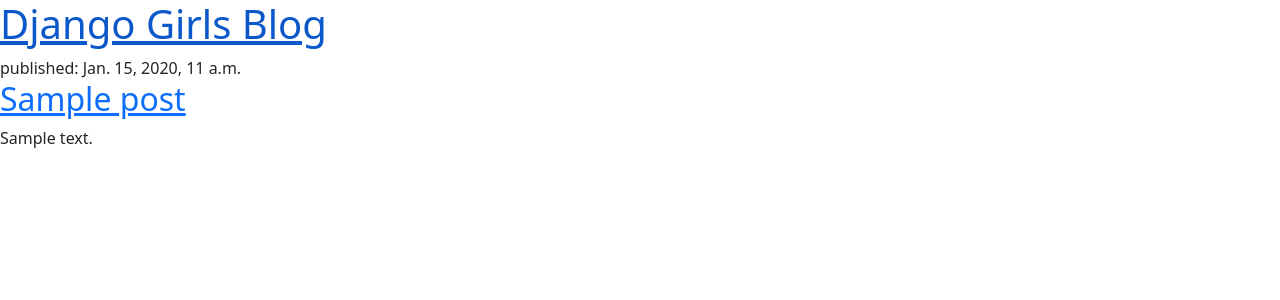
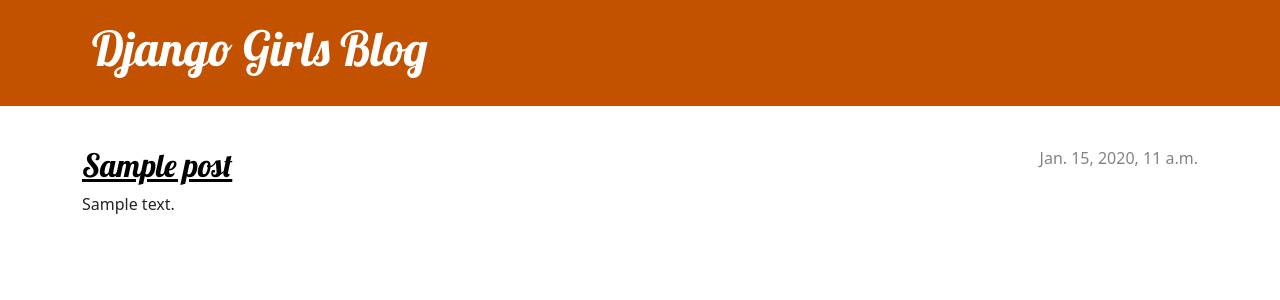
Before and after one commit to WangBo-YL/django, a Django app: template blog/templates/blog/post_list.html in a window 1280 px wide. Shown: the top 300 px of the page. Run offline with Django 3.2, Linux system fonts and the light colour scheme; the template is opened without the code that fills it: values that come from a table or form of the project are taken from there, others are empty; tables that the repository leaves empty hold one stand-in row (values such as "Sample post").

Commit message:
Update HTML and CSS

```diff
--- /dev/null
+++ b/blog/templates/blog/base.html
@@ -0,0 +1,25 @@
+{% load static %}
+<!DOCTYPE html>
+<html>
+    <head>
+        <title>Django blog</title>
+        <link rel="stylesheet" href="https://cdn.jsdelivr.net/npm/bootstrap@5.1.3/dist/css/bootstrap.min.css" integrity="sha384-1BmE4kWBq78iYhFldvKuhfTAU6auU8tT94WrHftjDbrCEXSU1oBoqyl2QvZ6jIW3" crossorigin="anonymous">
+        <link rel="stylesheet" href="https://fonts.googleapis.com/css?family=Lobster&subset=latin,latin-ext">
+        <link rel="stylesheet" href="{% static 'css/blog.css' %}">
+    </head>
+    <body>
+        <header class="page-header">
+          <div class="container">
+              <h1><a href="/">Django Girls Blog</a></h1>
+          </div>
+        </header>
+        <main class="container">
+            <div class="row">
+                <div class="col">
+                {% block content %}
+                {% endblock %}
+                </div>
+            </div>
+        </main>
+    </body>
+</html>
--- a/blog/templates/blog/post_list.html
+++ b/blog/templates/blog/post_list.html
@@ -1,21 +1,12 @@
-<!DOCTYPE html>
-<html>
-    <head>
-        <title>Django blog</title>
-        <link rel="stylesheet" href="https://cdn.jsdelivr.net/npm/bootstrap@5.1.3/dist/css/bootstrap.min.css" integrity="sha384-1BmE4kWBq78iYhFldvKuhfTAU6auU8tT94WrHftjDbrCEXSU1oBoqyl2QvZ6jIW3" crossorigin="anonymous">
-    </head>
-    <body>
-        <header>
-            <h1><a href="/">Django Girls Blog</a></h1>
-        </header>
-
-        {% for post in posts %}
-            <article>
-                <time>published: {{ post.published_date }}</time>
-                <h2><a href="">{{ post.title }}</a></h2>
-                <p>{{ post.text|linebreaksbr }}</p>
-            </article>
-        {% endfor %}
-
-    </body>
-</html>
+{% extends 'blog/base.html' %}
+{% block content %}
+    {% for post in posts %}
+        <article class="post">
+            <time class="date">
+                {{ post.published_date }}
+            </time>
+            <h2><a href="">{{ post.title }}</a></h2>
+            <p>{{ post.text|linebreaksbr }}</p>
+        </article>
+    {% endfor %}
+{% endblock %}
--- /dev/null
+++ b/blog/templates/blog/static/blog.css
@@ -0,0 +1,75 @@
+.page-header {
+    background-color: #C25100;
+    margin-top: 0;
+    margin-bottom: 40px;
+    padding: 20px 20px 20px 40px;
+}
+
+.page-header h1,
+.page-header h1 a,
+.page-header h1 a:visited,
+.page-header h1 a:active {
+    color: #ffffff;
+    font-size: 36pt;
+    text-decoration: none;
+}
+
+h1,
+h2,
+h3,
+h4 {
+    font-family: 'Lobster', cursive;
+}
+
+h1 a, h2 a {
+    color: #C25100;
+    font-family: 'Lobster';
+}
+
+.date {
+    color: #828282;
+}
+
+.save {
+    float: right;
+}
+
+.post-form textarea,
+.post-form input {
+    width: 100%;
+}
+
+.top-menu,
+.top-menu:hover,
+.top-menu:visited {
+    color: #ffffff;
+    float: right;
+    font-size: 26pt;
+    margin-right: 20px;
+}
+
+.post {
+    margin-bottom: 70px;
+}
+
+.post h2 a,
+.post h2 a:visited {
+    color: #000000;
+}
+
+.post > .date,
+.post > .actions {
+    float: right;
+}
+
+.btn-secondary,
+.btn-secondary:visited {
+    color: #C25100;
+    background: none;
+    border-color: #C25100;
+}
+
+.btn-secondary:hover {
+    color: #FFFFFF;
+    background-color: #C25100;
+}
--- a/blog/views.py
+++ b/blog/views.py
@@ -2,7 +2,6 @@
 from django.utils import timezone
 from .models import Post
 
-# Create your views here.
 def post_list(request):
-    posts = Post.objects.filter(published_date_lte = timezone.now()).order_by('published_date')
+    posts = Post.objects.filter(published_date__lte=timezone.now()).order_by('published_date')
     return render(request, 'blog/post_list.html', {'posts': posts})
```
